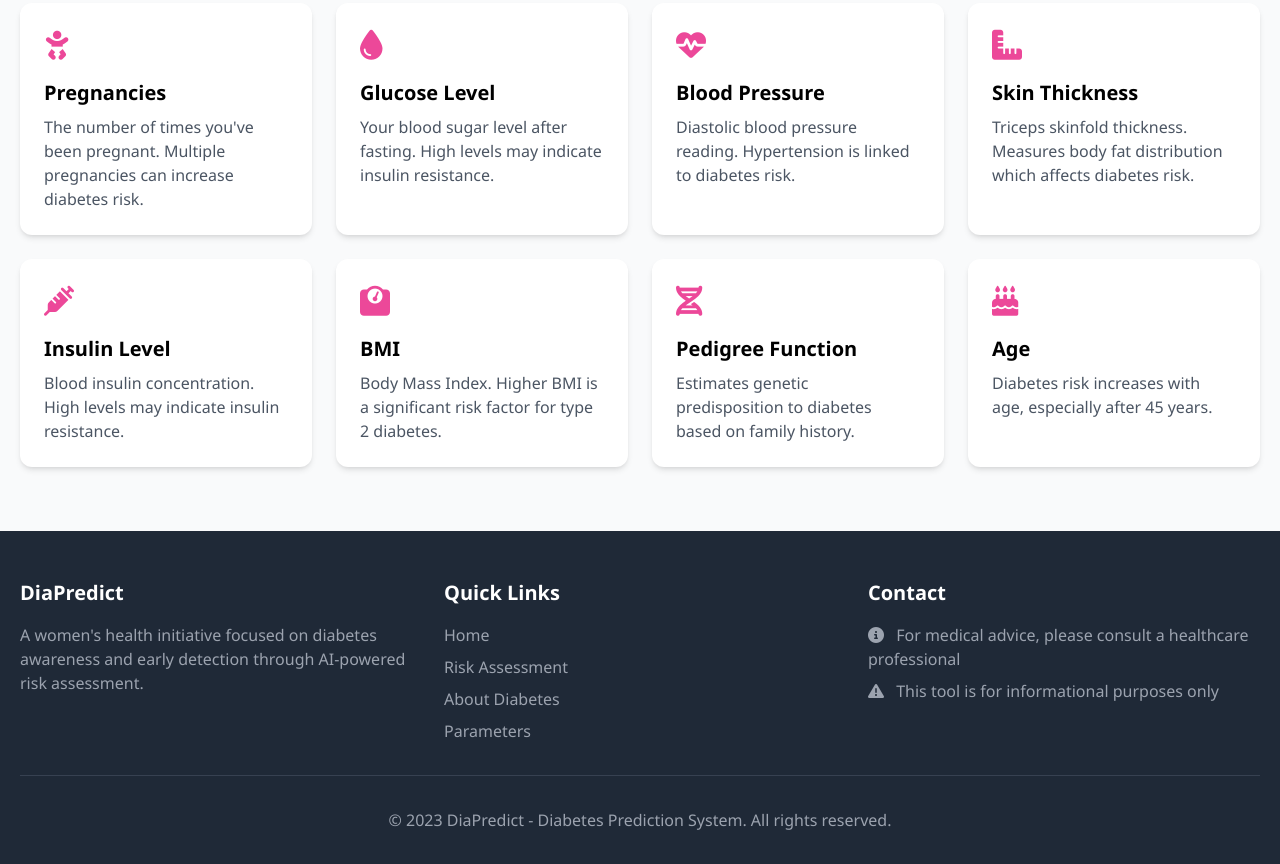
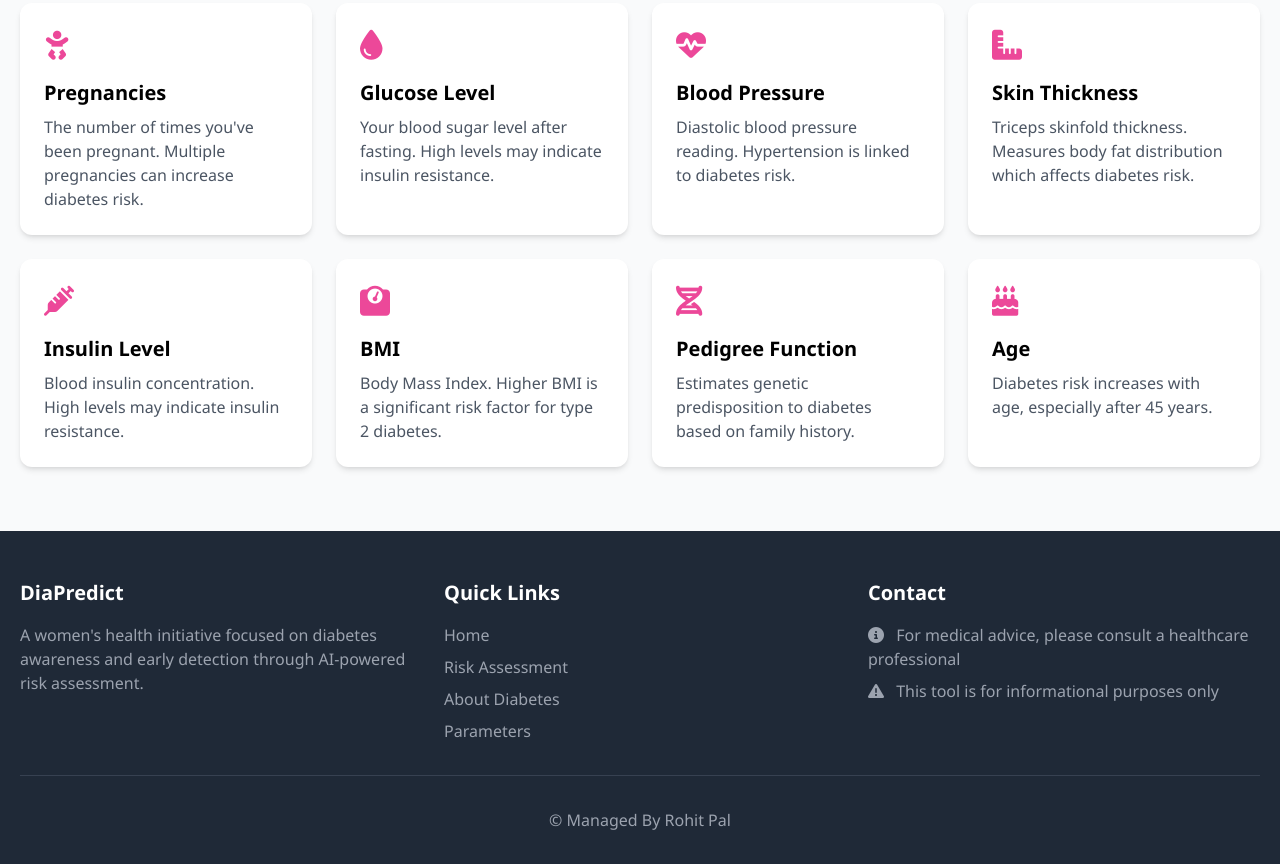
Before and after one commit to rohitpal119/Diabetes-prediction, a plain HTML site: page Frontend/index.html in a window 1280 px wide. Shown: the part 2631-3495 px from the top of the page. Drawn offline with nearby package versions, Linux system fonts and the light colour scheme.

Commit message:
updates frontend

```diff
--- a/Frontend/index.html
+++ b/Frontend/index.html
@@ -457,7 +457,7 @@
             </div>
 
             <div class="border-t border-gray-700 pt-8 text-center text-gray-400">
-                <p>&copy; 2023 DiaPredict - Diabetes Prediction System. All rights reserved.</p>
+                <p>&copy; Managed By Rohit Pal</p>
             </div>
         </div>
     </footer>
```
